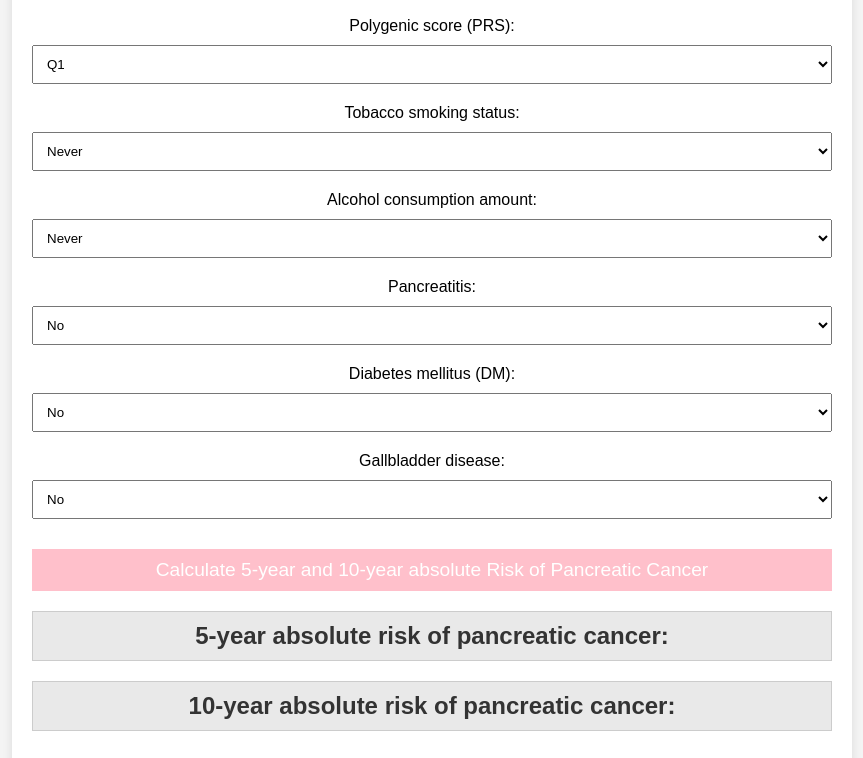
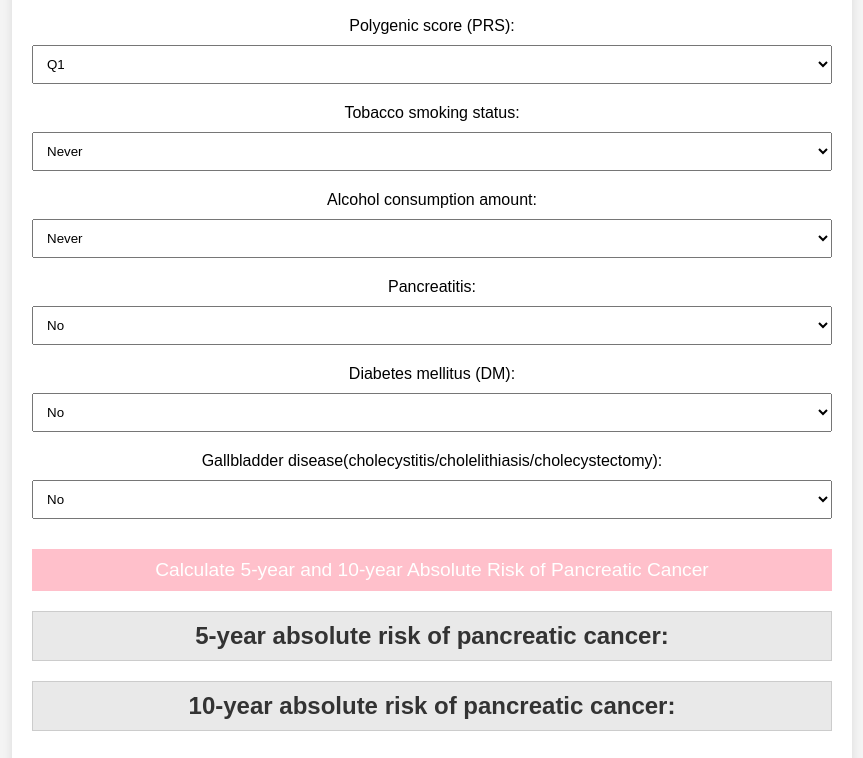
Before and after one commit to SunnyTeminKe/Pancreatic-Cancer-5-year-and-10-year-Absolute-Risk-Calculator, a plain HTML site: page index.html in a window 1280 px wide. Shown: the part 427-1185 px from the top of the page, without its empty margins (208-1071 px from the left). Drawn offline with Linux system fonts and the light colour scheme.

Commit message:
Update index.html

```diff
--- a/index.html
+++ b/index.html
@@ -302,7 +302,7 @@ function calculateRisk() {
 
 	<!-- Gallbladder Selection -->
 		<div>
-			<label for="gallbladderSelect">Gallbladder disease:</label>
+			<label for="gallbladderSelect">Gallbladder disease(cholecystitis/cholelithiasis/cholecystectomy):</label>
 			<select id="gallbladderSelect" class="or-input">
 				<option value="No">No</option>
 				<option value="Yes">Yes</option>
@@ -310,7 +310,7 @@ function calculateRisk() {
 		</div>
 
 	<!-- Calculate Button -->
-		<input type="button" value="Calculate 5-year and 10-year absolute Risk of Pancreatic Cancer" onclick="calculateRisk()">
+		<input type="button" value="Calculate 5-year and 10-year Absolute Risk of Pancreatic Cancer" onclick="calculateRisk()">
 	</form>
 
 	<div id="totalOR" style="display: none;">Total OR: </div>
```
